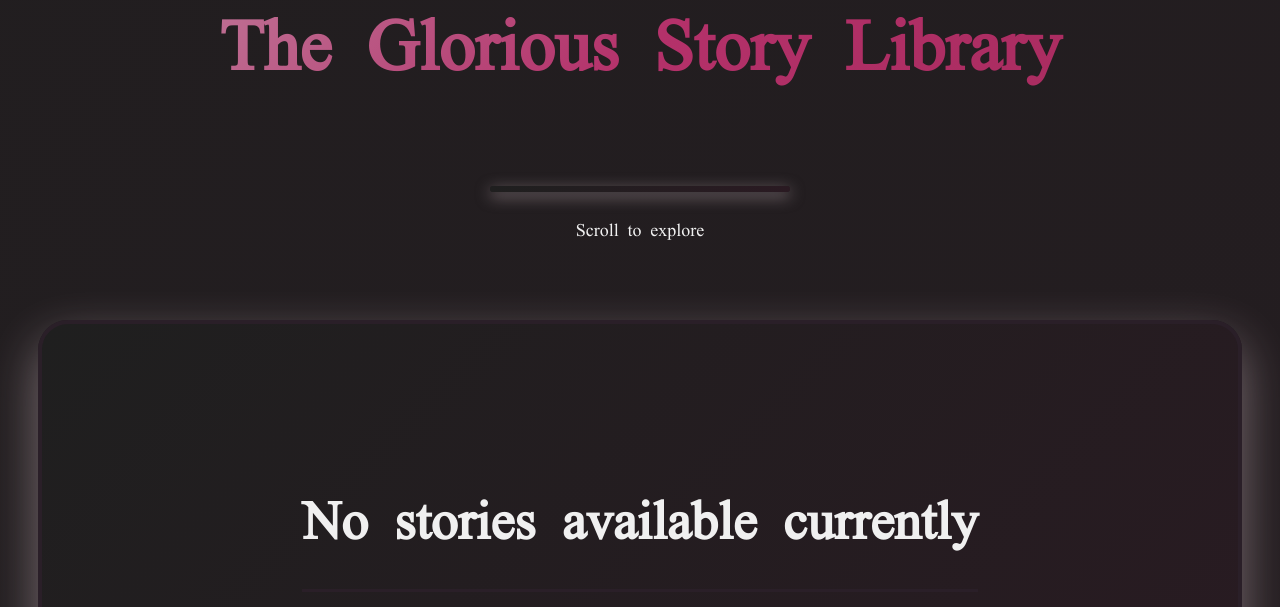
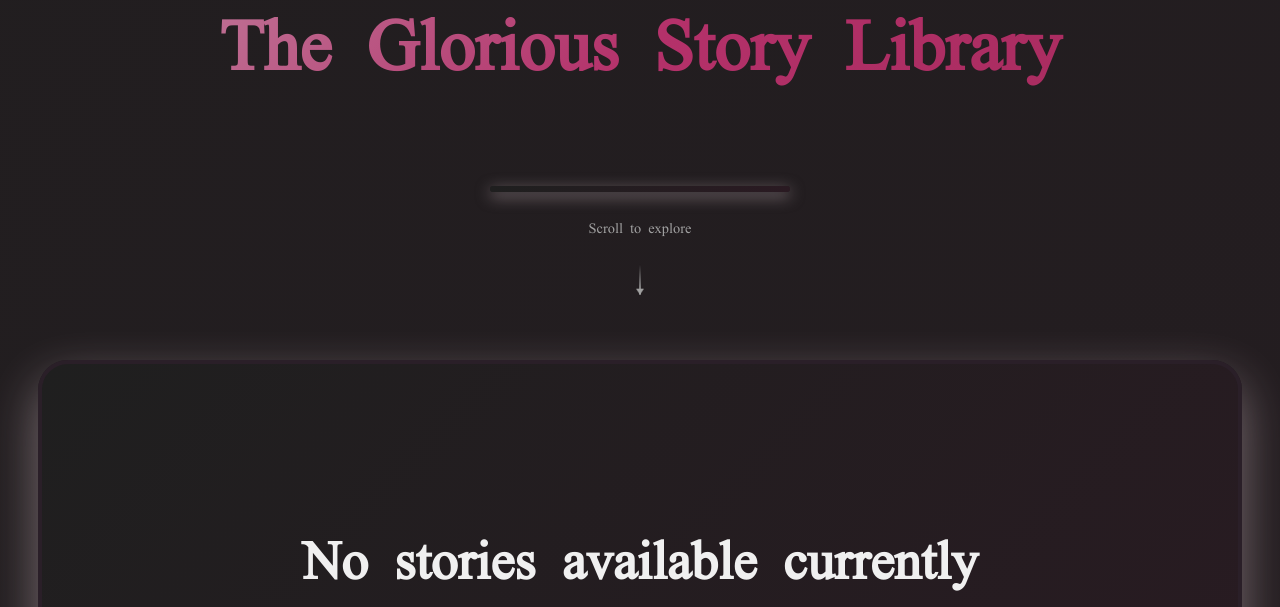
Before and after one commit to fixXxal/vaahakainn, a Django app: page /stories/ in a window 1280 px wide. Shown: the part 276-883 px from the top of the page. Run offline with Django 5.2, Linux system fonts and the light colour scheme; data that the repository does not hold is empty.

Commit message:
Refine navigation, i18n, and UI across all pages

```diff
--- a/static/sw.js
+++ b/static/sw.js
@@ -1,7 +1,7 @@
 // Service Worker for VAAHAKAINN
 // Provides offline functionality and caching for better performance
 
-const CACHE_NAME = 'vaahakainn-v1.1.4';
+const CACHE_NAME = 'vaahakainn-v1.2.7';
 const urlsToCache = [
   '/',
   '/static/styles.css',
--- a/templates/story_list.html
+++ b/templates/story_list.html
@@ -781,6 +781,52 @@ document.addEventListener('DOMContentLoaded', function() {
         max-width: 95vw !important;
     }
 }
+
+.hero-scroll {
+    animation: scroll-fade 1s ease-out 1.2s both;
+    margin-top: 1rem;
+    cursor: pointer;
+}
+
+.scroll-indicator {
+    display: flex;
+    flex-direction: column;
+    align-items: center;
+    gap: 1rem;
+    color: var(--text-secondary);
+    font-size: 0.9rem;
+}
+
+.scroll-arrow {
+    width: 2px;
+    height: 30px;
+    background: linear-gradient(to bottom, transparent, var(--text-secondary));
+    position: relative;
+    animation: arrow-bounce 2s ease-in-out infinite;
+}
+
+.scroll-arrow::after {
+    content: '';
+    position: absolute;
+    bottom: 0;
+    left: 50%;
+    transform: translateX(-50%);
+    width: 0;
+    height: 0;
+    border-left: 4px solid transparent;
+    border-right: 4px solid transparent;
+    border-top: 6px solid var(--text-secondary);
+}
+
+@keyframes scroll-fade {
+    0% { transform: translateY(30px); opacity: 0; }
+    100% { transform: translateY(0); opacity: 1; }
+}
+
+@keyframes arrow-bounce {
+    0%, 100% { transform: translateY(0); }
+    50% { transform: translateY(10px); }
+}
 </style>
 
 <script>
@@ -814,6 +860,17 @@ document.querySelectorAll('.category-dropdown-item').forEach(item => {
         arrow.classList.remove('rotated');
     });
 });
+
+document.addEventListener('DOMContentLoaded', () => {
+    const scrollIndicator = document.querySelector('.scroll-indicator');
+    if (scrollIndicator) {
+        scrollIndicator.addEventListener('click', () => {
+            document.querySelector('.enhanced-story-grid').scrollIntoView({
+                behavior: 'smooth'
+            });
+        });
+    }
+});
 </script>
 
 {% endblock %}
```
Also changed, not shown: static/i18n.js (+42 -9 lines).
